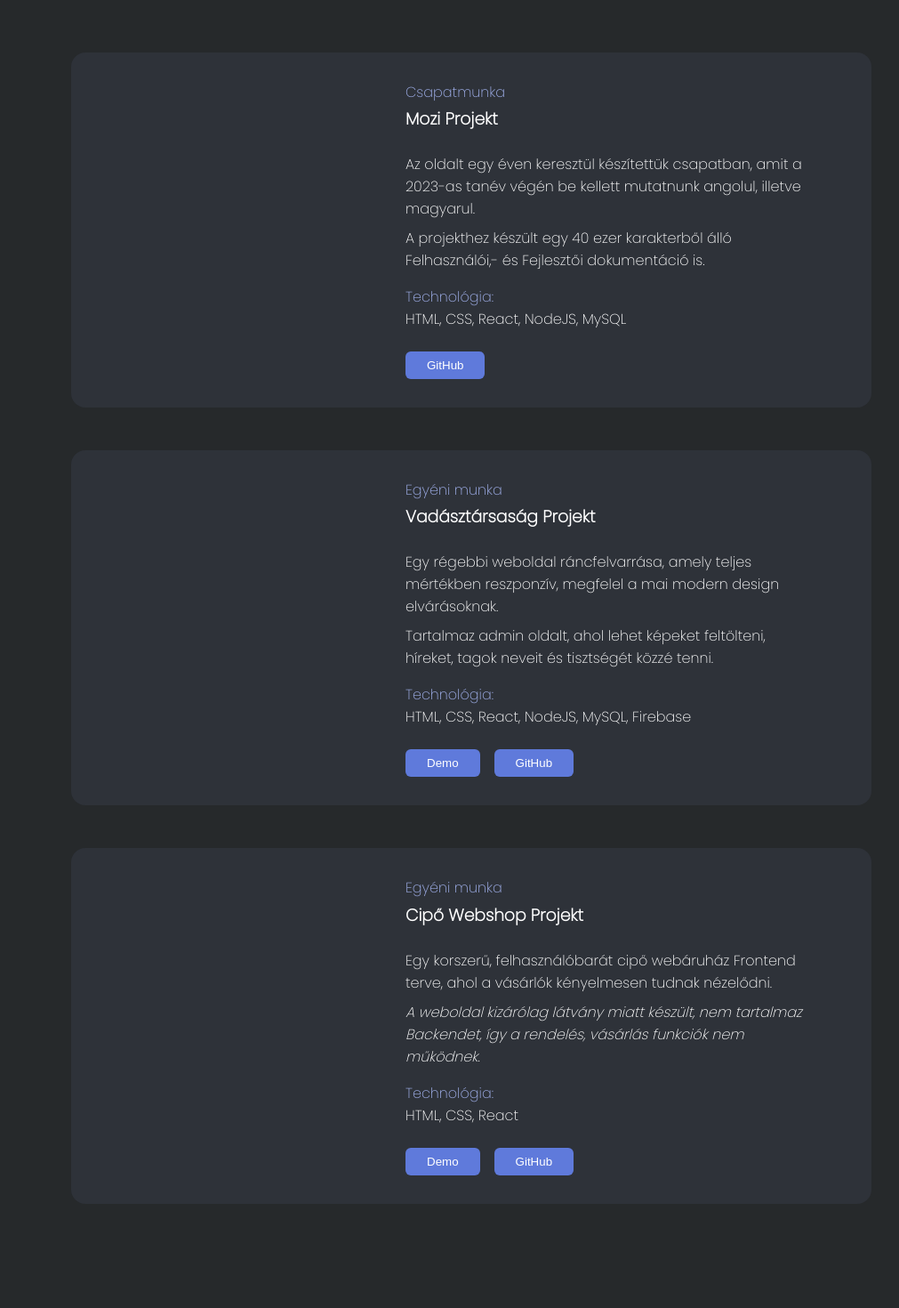
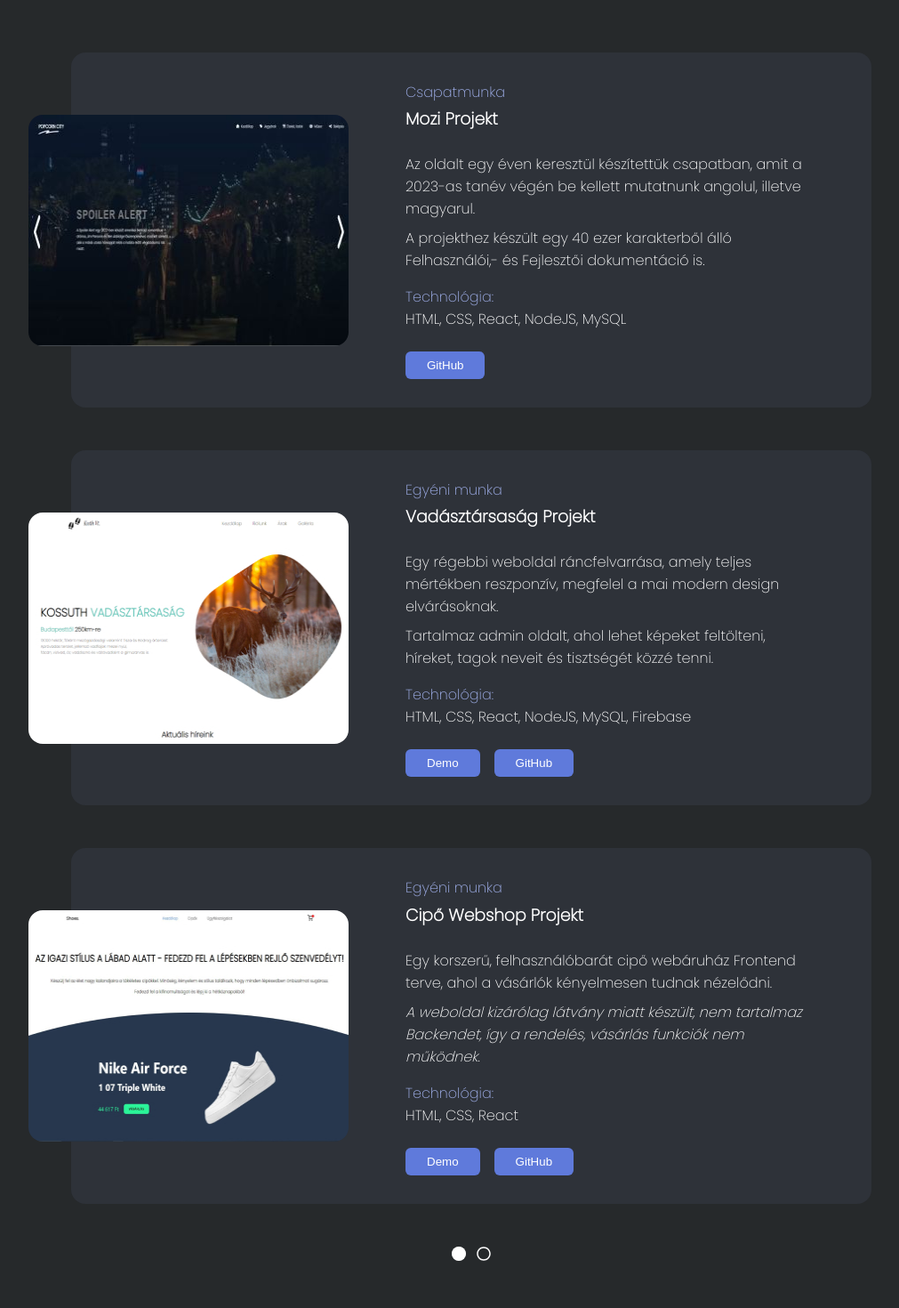
Before and after one commit to Tbence2002/torokbence-portfolio, a React (Create React App) app: page / in a window 1280 px wide. Shown: the part 2980-4450 px from the top of the page at 89% size, without its empty margins (110-1121 px from the left). Built offline with nearby package versions, Linux system fonts and the light colour scheme.

Commit message:
munkáim

```diff
--- a/src/components/Munkaim.jsx
+++ b/src/components/Munkaim.jsx
@@ -1,8 +1,28 @@
-import React from 'react'
+import React, {useState} from 'react'
 import "./munkaim.css"
 import ScrollAnimation from './ScrollAnimation'
+import { FaRegCircle } from "react-icons/fa"
+import bdportfolio from '../assets/bdportfolio.jpg'
+import patakparlat from '../assets/patak.jpg'
+import vadasztarsasag from '../assets/Fooldal.jpg'
+import cipowebshop from '../assets/cipowebshop.jpg'
+import mozi from '../assets/mozi.jpg'
 
 function Munkaim() {
+    const [active, setActive] = useState(1);
+
+    const scrollToTop = () => {
+        const element = document.getElementById('munkaim');
+        if (element) {
+            element.scrollIntoView({ behavior: 'smooth', block: 'start' });
+        }
+    };
+
+    const handleSetActive = (index) => {
+        setActive(index);
+        scrollToTop();
+    };
+
     return (
         <div className="munkaim-container" id='munkaim'>
             <div className="munkaim-content">
@@ -10,12 +30,14 @@ function Munkaim() {
                     <p>Projektek</p>
                     <h2>Munkáim</h2>
                 </div>
+                {
+                active === 1 &&
                 <div className="rolam-works">
-                    <ScrollAnimation>
-                    <div className="works-box">
+                <ScrollAnimation result="works-box">
                     <div className="works-content">
                         <div className="works-image">
-                                <div className="mozi work">
+                            <div className="work">
+                                <img src={mozi} alt="Mozi" />
                             </div>
                         </div>
                         <div className="works-text">
@@ -28,17 +50,16 @@ function Munkaim() {
                                 <p>HTML, CSS, React, NodeJS, MySQL</p>
                             </div>
                             <div className="demo">
-                                    <a href="https://github.com/Tbence2002/Popcorn_city" target='_blank'><button>GitHub</button></a>
-                                </div>
+                                <a href="https://github.com/Tbence2002/Popcorn_city" target='_blank' rel="noreferrer"><button>GitHub</button></a>
                             </div>
                         </div>
                     </div>
                 </ScrollAnimation>
-                    <ScrollAnimation>
-                    <div className="works-box">
+                <ScrollAnimation result="works-box">
                     <div className="works-content">
                         <div className="works-image">
-                                <div className="vt work">
+                            <div className="work">
+                                <img src={vadasztarsasag} alt="Vadásztársaság" />
                             </div>
                         </div>
                         <div className="works-text">
@@ -51,18 +72,17 @@ function Munkaim() {
                                 <p>HTML, CSS, React, NodeJS, MySQL, Firebase</p>
                             </div>
                             <div className="demo">
-                                <a href="https://github.com/Tbence2002/kossuth_vt" target='_blank'><button>Demo</button></a>
-                                <a href="https://github.com/Tbence2002/Popcorn_city" target='_blank'><button>GitHub</button></a>
-                                </div>
+                            <a href="https://github.com/Tbence2002/kossuth_vt" target='_blank' rel="noreferrer"><button>Demo</button></a>
+                            <a href="https://github.com/Tbence2002/Popcorn_city" target='_blank' rel="noreferrer"><button>GitHub</button></a>
                             </div>
                         </div>
                     </div>
                 </ScrollAnimation>
-                    <ScrollAnimation>
-                    <div className="works-box">
+                <ScrollAnimation result="works-box">
                     <div className="works-content">
                         <div className="works-image">
-                                <div className="cipo work">
+                            <div className="work">
+                                <img src={cipowebshop} alt="Cipő Webshop" />
                             </div>
                         </div>
                         <div className="works-text">
@@ -75,14 +95,73 @@ function Munkaim() {
                                 <p>HTML, CSS, React</p>
                             </div>
                             <div className="demo">
-                                    <a href="https://shoes-react-app.vercel.app/" target='_blank'><button>Demo</button></a>
-                                    <a href="https://github.com/Tbence2002/shoes-react-app" target='_blank'><button>GitHub</button></a>
-                                </div>
+                                <a href="https://shoes-react-app.vercel.app/" target='_blank' rel="noreferrer"><button>Demo</button></a>
+                                <a href="https://github.com/Tbence2002/shoes-react-app" target='_blank' rel="noreferrer"><button>GitHub</button></a>
                             </div>
                         </div>
                     </div>
                 </ScrollAnimation>
+                <div className="works-next">
+                    <FaRegCircle onClick={() => handleSetActive(1)} className={active === 1 && 'works-next-circle'} />
+                    <FaRegCircle onClick={() => handleSetActive(2)} className={active === 2 && 'works-next-circle'} />
                     </div>
+            </div>
+                }
+              {
+                active === 2 &&
+                <div className="rolam-works">
+                <ScrollAnimation result="works-box">
+                    <div className="works-content">
+                        <div className="works-image">
+                            <div className="work">
+                                <img src={patakparlat} alt="Patak-Párlat" />
+                            </div>
+                        </div>
+                        <div className="works-text">
+                            <p>Csapatmunka</p>
+                            <h3>Patak-Párlat</h3>
+                            <p>Az oldal egy pálinkafőzdének készült. A projektben együttműködtem egy backend fejlesztővel a szerveroldali adatok biztonságos kezelése végett.</p>
+                            <p>A projekthez tartozik admin és felhasználói oldal, ahonnan aktuális híreket, képeket lehet feltölteni és megtekinteni.</p>
+                            <div className="technologia">
+                                <p>Technológia:</p>
+                                <p>HTML, CSS, React, Spring, Firebase, MySQL</p>
+                            </div>
+                            <div className="demo">
+                                <a href="https://patak-parlat.com/" target='_blank' rel="noreferrer"><button>Demo</button></a>
+                                <a href="https://github.com/Tbence2002/patak-parlat" target='_blank' rel="noreferrer"><button>GitHub</button></a>
+                            </div>
+                        </div>
+                    </div>
+                </ScrollAnimation>
+                <ScrollAnimation result="works-box">
+                    <div className="works-content">
+                        <div className="works-image">
+                            <div className="work">
+                                <img src={bdportfolio} alt="Balogh Dávid Portfolió" />
+                            </div>
+                        </div>
+                        <div className="works-text">
+                            <p>Egyéni munka</p>
+                            <h3>Balogh Dávid portfolió</h3>
+                            <p>A projektben törekedtem arra, hogy egy átfogó weboldalt készítsek, amely megfelel a mai elvárásoknak, és felhasználóbarát élményt nyújt.</p>
+                            <p>Külön figyelmet fektettem a keresőoptimalizálásra, az animációkra és a megjelenésre, amely növeli a látogató benyomását. </p>
+                            <div className="technologia">
+                                <p>Technológia:</p>
+                                <p>HTML, CSS, React, GSAP</p>
+                            </div>
+                            <div className="demo">
+                            <a href="https://github.com/Florex001/portfolio-web-2.0" target='_blank' rel="noreferrer"><button>Demo</button></a>
+                            <a href="https://github.com/Tbence2002/Popcorn_city" target='_blank' rel="noreferrer"><button>GitHub</button></a>
+                            </div>
+                        </div>
+                    </div>
+                </ScrollAnimation>
+                <div className="works-next">
+                    <FaRegCircle onClick={() => handleSetActive(1)} className={active === 1 && 'works-next-circle'} />
+                    <FaRegCircle onClick={() => handleSetActive(2)} className={active === 2 && 'works-next-circle'} />
+                    </div>
+            </div>
+                }
             </div>
         </div>
     )
```
Lines whose indentation alone changed are shown as unchanged.
